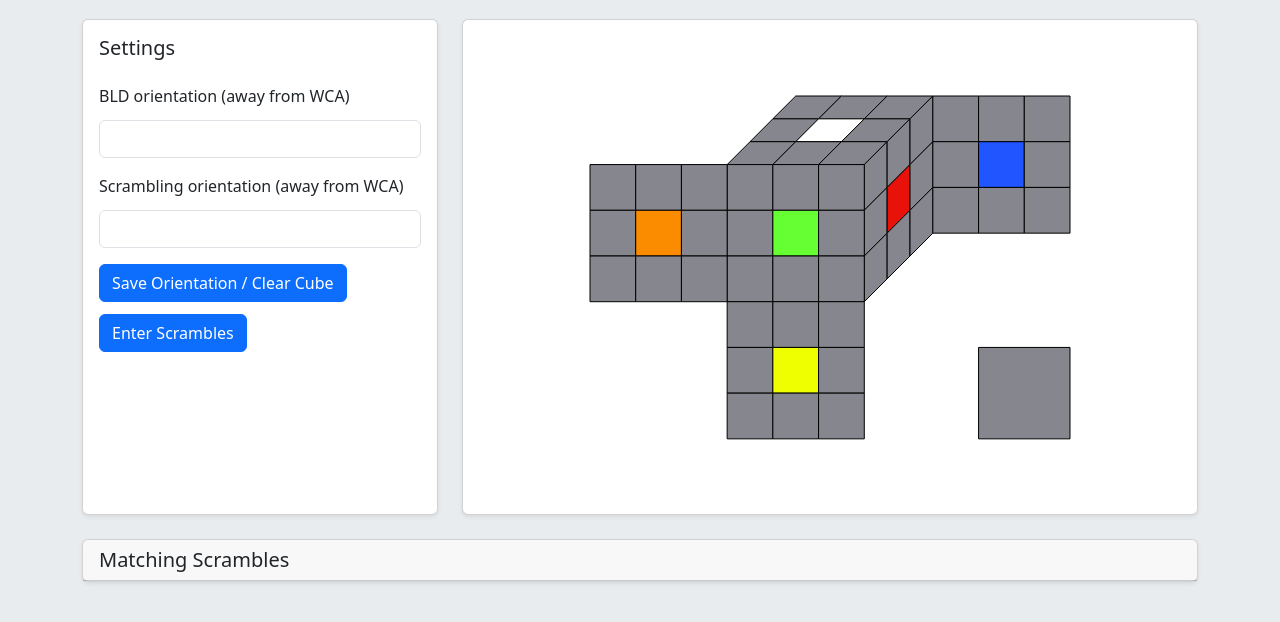
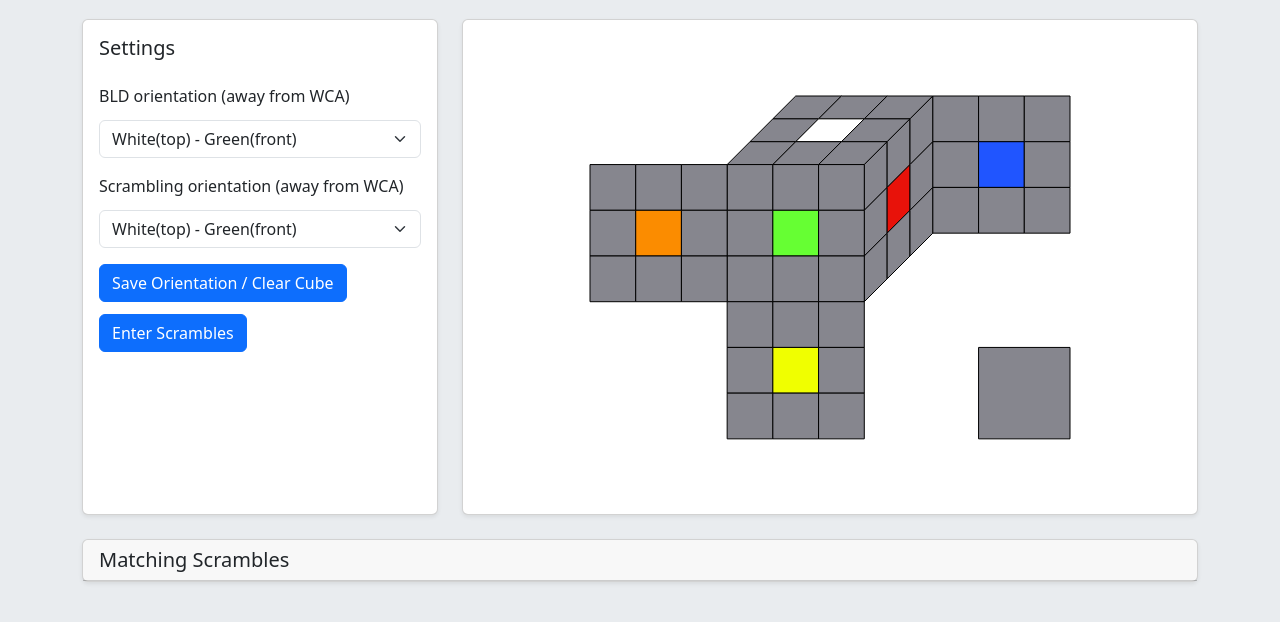
Before and after one commit to namisama269/scramble-finder, a plain HTML site: page index.html in a window 1280 px wide. Shown: the part 76-698 px from the top of the page. Drawn offline with nearby package versions, Linux system fonts and the light colour scheme.

Commit message:
changed orientation settings to dropdown select

```diff
--- a/index.html
+++ b/index.html
@@ -36,12 +36,14 @@
                         <h2 class="h5 mb-4">Settings</h2>
                         <form class="orientation-form">
                             <div class="orientation-field">
-                                <label for="bldOrientation" class="form-label">BLD orientation (away from WCA)</label>
-                                <input type="text" id="bldOrientation" class="form-control" maxlength="4">
+                                <label for="bldOrientationSelect" class="form-label">BLD orientation (away from WCA)</label>
+                                <input type="hidden" id="bldOrientation">
+                                <select id="bldOrientationSelect" class="form-select"></select>
                             </div>
                             <div class="orientation-field">
-                                <label for="scramblingOrientation" class="form-label">Scrambling orientation (away from WCA)</label>
-                                <input type="text" id="scramblingOrientation" class="form-control" maxlength="4">
+                                <label for="scramblingOrientationSelect" class="form-label">Scrambling orientation (away from WCA)</label>
+                                <input type="hidden" id="scramblingOrientation">
+                                <select id="scramblingOrientationSelect" class="form-select"></select>
                             </div>
                             <div class="orientation-actions">
                                 <button type="button" class="btn btn-primary" id="saveButton" onclick="saveSettings()">Save Orientation / Clear Cube</button>
--- a/main.js
+++ b/main.js
@@ -84,6 +84,143 @@ function isOrientedCubeStringMatching(cubeString1, cubeString2) {
     return true;
 }
 
+const ORIENTATION_OPTIONS = {
+    "wg": "White(top) - Green(front)",
+    "wr": "White(top) - Red(front)",
+    "wb": "White(top) - Blue(front)",
+    "wo": "White(top) - Orange(front)",
+    "yg": "Yellow(top) - Green(front)",
+    "yr": "Yellow(top) - Red(front)",
+    "yb": "Yellow(top) - Blue(front)",
+    "yo": "Yellow(top) - Orange(front)",
+    "ob": "Orange(top) - Blue(front)",
+    "ow": "Orange(top) - White(front)",
+    "oy": "Orange(top) - Yellow(front)",
+    "og": "Orange(top) - Green(front)",
+    "rb": "Red(top) - Blue(front)",
+    "rw": "Red(top) - White(front)",
+    "ry": "Red(top) - Yellow(front)",
+    "rg": "Red(top) - Green(front)",
+    "go": "Green(top) - Orange(front)",
+    "gy": "Green(top) - Yellow(front)",
+    "gw": "Green(top) - White(front)",
+    "gr": "Green(top) - Red(front)",
+    "bo": "Blue(top) - Orange(front)",
+    "by": "Blue(top) - Yellow(front)",
+    "bw": "Blue(top) - White(front)",
+    "br": "Blue(top) - Red(front)"
+};
+
+const ORIENTATION_MOVES = {
+    "wg": "",
+    "wr": "y",
+    "wb": "y2",
+    "wo": "y'",
+    "yg": "z2",
+    "yr": "x2 y",
+    "yb": "x2",
+    "yo": "x2 y'",
+    "ob": "z y2",
+    "ow": "z y",
+    "oy": "z y'",
+    "og": "z",
+    "rb": "z' y2",
+    "rw": "z' y'",
+    "ry": "z' y",
+    "rg": "z'",
+    "go": "x y'",
+    "gy": "x",
+    "gw": "x y2",
+    "gr": "x y",
+    "bo": "x' y'",
+    "by": "x' y2",
+    "bw": "x'",
+    "br": "x' y"
+};
+
+const ORIENTATION_CONTROL_CONFIG = {
+    bld: {
+        selectId: 'bldOrientationSelect',
+        hiddenInputId: 'bldOrientation',
+        keyStorage: 'bldOrientationKey'
+    },
+    scrambling: {
+        selectId: 'scramblingOrientationSelect',
+        hiddenInputId: 'scramblingOrientation',
+        keyStorage: 'scramblingOrientationKey'
+    }
+};
+
+function initializeOrientationControls() {
+    Object.keys(ORIENTATION_CONTROL_CONFIG).forEach((type) => {
+        const config = ORIENTATION_CONTROL_CONFIG[type];
+        populateOrientationSelect(type);
+
+        const selectEl = document.getElementById(config.selectId);
+        if (selectEl) {
+            selectEl.addEventListener('change', (event) => {
+                handleOrientationSelection(type, event.target.value);
+            });
+        }
+    });
+}
+
+function populateOrientationSelect(type) {
+    const config = ORIENTATION_CONTROL_CONFIG[type];
+    if (!config) {
+        return;
+    }
+
+    const selectEl = document.getElementById(config.selectId);
+    if (!selectEl) {
+        return;
+    }
+
+    selectEl.innerHTML = '';
+
+    Object.entries(ORIENTATION_OPTIONS).forEach(([key, label]) => {
+        const option = document.createElement('option');
+        option.value = key;
+        option.textContent = label;
+        selectEl.appendChild(option);
+    });
+
+    let savedKey = localStorage.getItem(config.keyStorage);
+    if (!savedKey) {
+        savedKey = 'wg';
+        localStorage.setItem(config.keyStorage, savedKey);
+    }
+
+    selectEl.value = savedKey;
+    handleOrientationSelection(type, savedKey);
+}
+
+function handleOrientationSelection(type, key) {
+    const config = ORIENTATION_CONTROL_CONFIG[type];
+    if (!config) {
+        return;
+    }
+
+    const hiddenInput = document.getElementById(config.hiddenInputId);
+
+    localStorage.setItem(config.keyStorage, key);
+
+    if (hiddenInput) {
+        hiddenInput.value = ORIENTATION_MOVES[key] || '';
+    }
+
+    if (type === 'bld') {
+        bldOrientation = hiddenInput ? hiddenInput.value : "";
+        localStorage.setItem('bldOrientation', bldOrientation);
+        setOrientation();
+        initDrawCanvasStickers();
+    } else if (type === 'scrambling') {
+        scramblingOrientation = hiddenInput ? hiddenInput.value : "";
+        localStorage.setItem('scramblingOrientation', scramblingOrientation);
+        findMatchingScrambles();
+    }
+}
+
 let bldOrientation = "";
 let scramblingOrientation = "";
 let identityCube = new Cube();
@@ -117,19 +254,10 @@ function setOrientation() {
 }
 
 function loadSettings() {
-    let savedValue = localStorage.getItem("bldOrientation");
-    if (savedValue !== null) {
-        bldOrientation = savedValue;
-    }
-
-    savedValue = localStorage.getItem("scramblingOrientation");
-    if (savedValue !== null) {
-        scramblingOrientation = savedValue;
-    }
-
-    document.getElementById('bldOrientation').value = bldOrientation;
-    document.getElementById('scramblingOrientation').value = scramblingOrientation;
-
+    const bldInput = document.getElementById('bldOrientation');
+    const scramblingInput = document.getElementById('scramblingOrientation');
+    bldOrientation = bldInput ? bldInput.value : "";
+    scramblingOrientation = scramblingInput ? scramblingInput.value : "";
     setOrientation();
 }
 
@@ -145,6 +273,7 @@ function saveSettings() {
 }
 
 document.addEventListener("DOMContentLoaded", function() {
+    initializeOrientationControls();
     loadSettings();
     initDrawCanvasStickers();
 });
```
